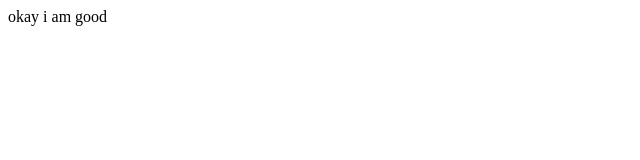
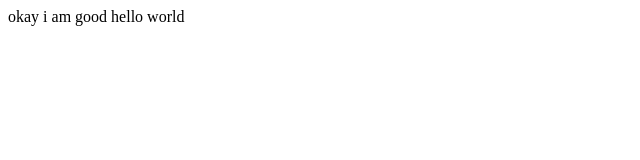
Before and after one commit to Muhammad-Juman-jarwar/testing, a plain HTML site: page index.html in a window 1280 px wide. Shown: the full height of the page, 0-640 px from the left. Drawn offline with Linux system fonts and the light colour scheme.

Commit message:
asdfsafsadf

```diff
--- a/index.html
+++ b/index.html
@@ -6,6 +6,6 @@
     <title>Document</title>
   </head>
   <body>
-    okay i am good
+    okay i am good hello world
   </body>
 </html>
```
